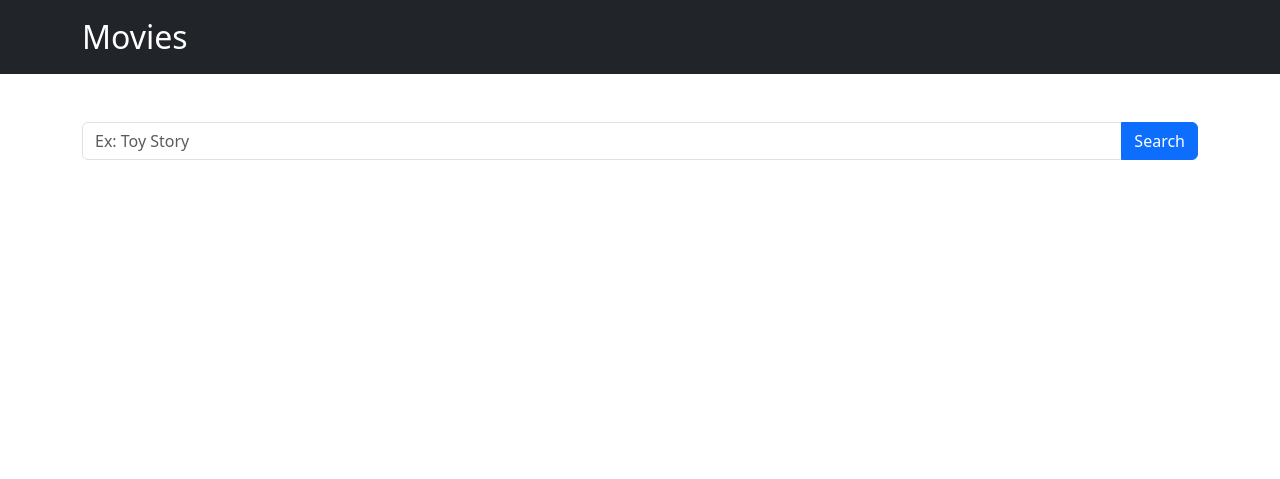
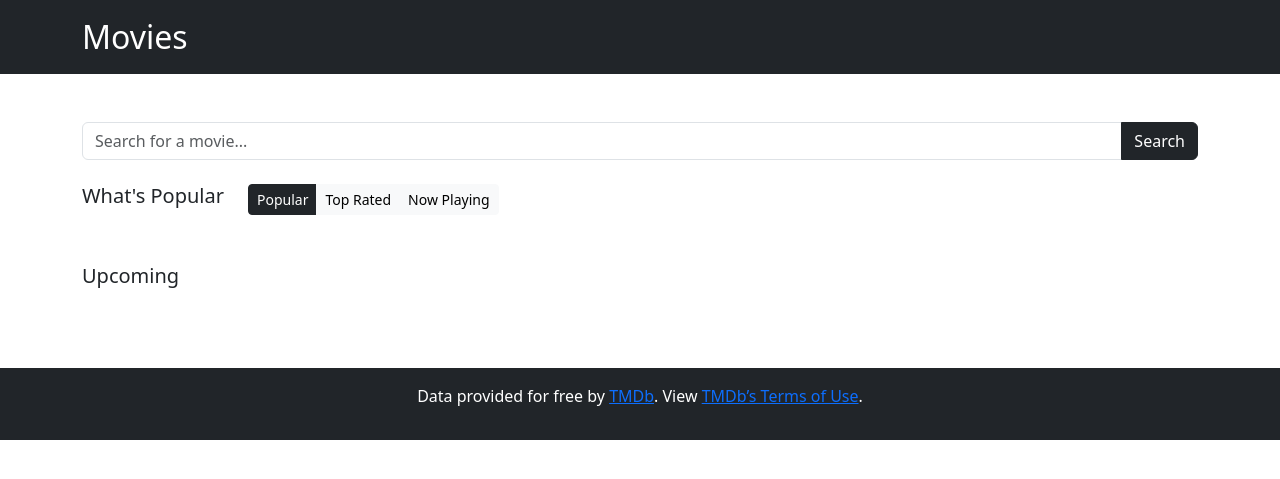
Before and after one commit to ashaza13/movie-site, a Flask app: template templates/index.html in a window 1280 px wide. Shown: the top 479 px of the page. Run offline with Flask 2, Linux system fonts and the light colour scheme; the template is opened without the code that fills it, so the values that code supplies are empty.

Commit message:
Updated more styles and added more elements

```diff
--- a/app.py
+++ b/app.py
@@ -3,11 +3,14 @@ import os
 from flask import Flask, flash, redirect, render_template, request, session
 from flask_session import Session
 from tempfile import mkdtemp
-from helpers import find_similar
+from helpers import find_similar, get_trending, get_upcoming
 from datetime import datetime
 
 # Configure application
 app = Flask(__name__)
+
+DATE_UNFORMATTED = '%Y-%m-%d'
+DATE_FORMATTED = '%B %d, %Y'
 
 # ensure templates are auto-reloaded
 app.config["TEMPLATES_AUTO_RELOAD"] = True
@@ -19,16 +22,30 @@ app.config["SESSION_TYPE"] = "filesystem"
 @app.route("/", methods=["GET", "POST"])
 def index():
     if request.method == "GET":
-        return render_template("index.html")
+        popular = get_trending()
+        for i in range(len(popular)):
+            if popular[i].release_date != '':
+                date_object = datetime.strptime(popular[i].release_date, DATE_UNFORMATTED)
+                string_date = date_object.strftime(DATE_FORMATTED)
+                popular[i].release_date = string_date
+
+        upcoming = get_upcoming()
+        for i in range(len(upcoming)):
+            if upcoming[i].release_date != '':
+                date_object = datetime.strptime(upcoming[i].release_date, DATE_UNFORMATTED)
+                string_date = date_object.strftime(DATE_FORMATTED)
+                upcoming[i].release_date = string_date
+
+
+        return render_template("index.html", popular=popular, upcoming=upcoming)
     else:
         # Find a list of similar movies
         result = find_similar(request.form.get("movie"))
 
-        print(result)
         for i in range(len(result)):
             if result[i].release_date != '':
-                date_object = datetime.strptime(result[i].release_date, '%Y-%m-%d')
-                string_date = date_object.strftime('%B %d, %Y')
+                date_object = datetime.strptime(result[i].release_date, DATE_UNFORMATTED)
+                string_date = date_object.strftime(DATE_FORMATTED)
                 result[i].release_date = string_date
 
 
--- a/static/styles.css
+++ b/static/styles.css
@@ -27,8 +27,15 @@ nav .navbar-brand .white
     color: white;
 }
 
-.card-img {
-    width: 30%;
-    height: 8vw;
-    object-fit: cover;
+/* Scrollbar */
+::-webkit-scrollbar {
+    width: .05rem;
+    height: .5rem;
 }
+::-webkit-scrollbar-thumb {
+    background-color: rgba(27, 27, 27, .4);
+    border-radius: 3px;
+}
+::-webkit-scrollbar-track{
+    background: transparent;
+}
--- a/templates/index.html
+++ b/templates/index.html
@@ -7,11 +7,58 @@
 {% block main %}
     <div class="container">
         <form action="/" method="post">
-            <div class="input-group input-group-md">
-                <input type="text" class="form-control" aria-label="Sizing example input" aria-describedby="inputGroup-sizing-lg" placeholder="Ex: Toy Story" name="movie">
-                <button class="btn btn-primary" type="submit">Search</button>
+            <div class="input-group input-group-md pb-4 rounded-pill">
+                <input type="text" class="form-control" aria-label="Sizing example input" aria-describedby="inputGroup-sizing-lg" placeholder="Search for a movie..." name="movie">
+                <button class="btn btn-dark btn-ripple" type="submit">Search</button>
             </div>
         </form>
+
+        <div class="row pb-4">
+            <div class="col-md-auto">
+                <h5>What's Popular</h5>
+            </div>
+            <div class="col-md-auto">
+                <div class="btn-group" role="group" aria-label="Basic example">
+                    <button type="button" class="btn btn-dark btn-sm">Popular</button>
+                    <button type="button" class="btn btn-light btn-sm">Top Rated</button>
+                    <button type="button" class="btn btn-light btn-sm">Now Playing</button>
+                </div>
+            </div>
+        </div>
+
+        <div class="row flex-row flex-nowrap overflow-auto">
+            {% for val in popular %}
+            <div class="col-auto mb-3">
+                <div class="card" style="width: 7rem; border: 0;">
+                    <img src="https://image.tmdb.org/t/p/original/{{val.poster_path}}" class="card-img-top" alt="...">
+                    <div class="card-body text-wrap" style="width:7rem;">
+                      <h6>{{ val.title }}</h6>
+                      <p class="card-text"><small class="text-muted">{{ val.release_date }}</small></p>
+                    </div>
+                </div>
+            </div>
+            {% endfor %}
+        </div>
+
+        <div class="row pb-4 pt-4">
+            <div class="col-md-auto">
+                <h5>Upcoming</h5>
+            </div>
+        </div>
+
+        <div class="row flex-row flex-nowrap overflow-auto">
+            {% for val in upcoming %}
+            <div class="col-auto mb-3">
+                <div class="card" style="width: 7rem; border: 0;">
+                    <img src="https://image.tmdb.org/t/p/original/{{val.poster_path}}" class="card-img-top" alt="...">
+                    <div class="card-body text-wrap" style="width:7rem;">
+                      <h6>{{ val.title }}</h6>
+                      <p class="card-text"><small class="text-muted">{{ val.release_date }}</small></p>
+                    </div>
+                </div>
+            </div>
+            {% endfor %}
+        </div>
     </div>
 
 {% endblock %}
--- a/templates/layout.html
+++ b/templates/layout.html
@@ -26,10 +26,25 @@
             </div>
           </nav>
 
-        <main class="container-fluid py-5 text-center">
+        <main class="container-fluid py-5 text-left">
             {% block main %}{% endblock %}
         </main>
 
     </body>
 
+    <!-- Footer -->
+<footer class="page-footer font-small bg-dark">
+
+    <!-- Copyright -->
+    <div class="footer-copyright text-center py-3">
+        <p style="color:white;">Data provided for free by <a href="https://www.themoviedb.org/">TMDb</a>. View <a href="https://www.themoviedb.org/">TMDb’s Terms of Use</a>.</p>
+    </div>
+    <!-- Copyright -->
+
+  </footer>
+
+    <footer class="small text-center text-muted bg-dark text-white">
+
+    </footer>
+
 </html>
```
Also changed, not shown: helpers.py (+22 -2 lines), templates/results.html (+5 -5 lines).
